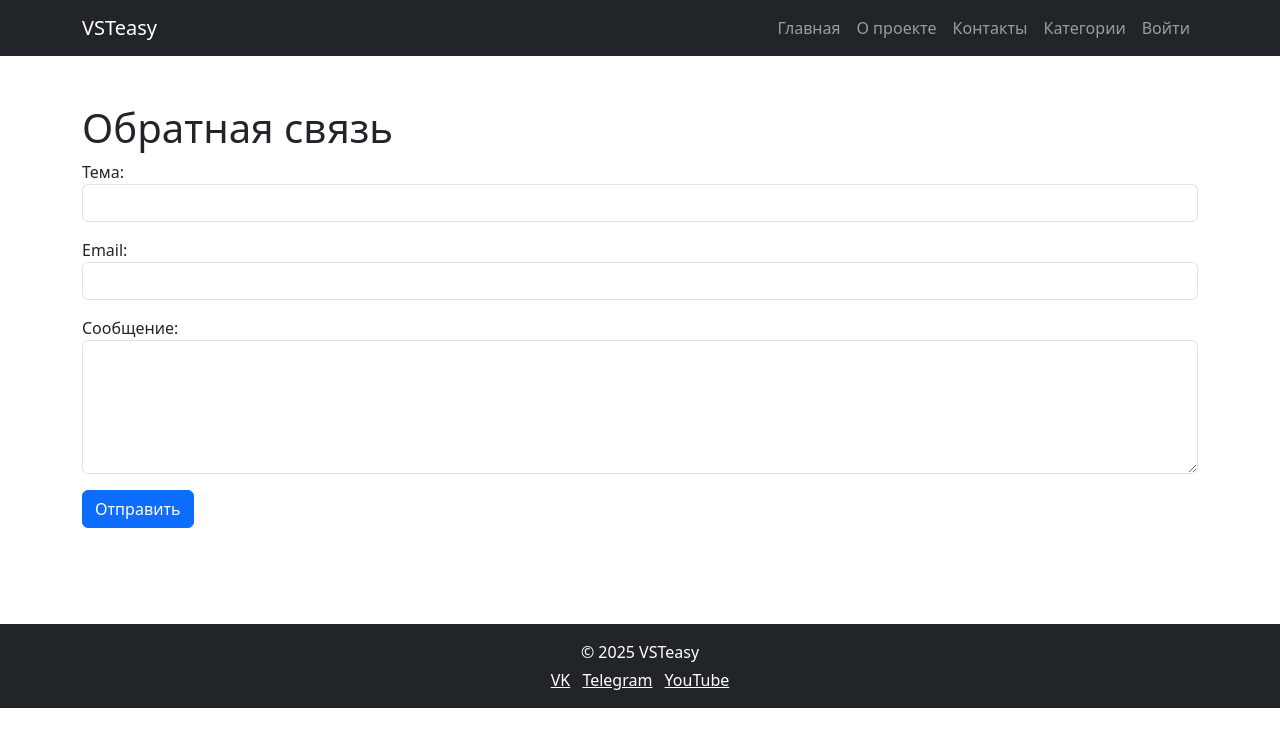
After one commit to 4-EyedGuy/first_web_project, a Django app: page /contact/ in a window 1280 px wide. The commit adds this page. Shown: the top 747 px of the page. Run offline with Django 5.2, Linux system fonts and the light colour scheme.

Commit message:
Task 8 ready

```diff
--- a/config/urls.py
+++ b/config/urls.py
@@ -1,6 +1,6 @@
 from django.contrib import admin
 from django.urls import path
-from pages.views import index, about, plugin_detail
+from pages.views import index, about, plugin_detail, contact
 from django.conf import settings
 from django.conf.urls.static import static
 
@@ -8,7 +8,7 @@ urlpatterns = [
     path('admin/', admin.site.urls),
     path('', index, name='home'),
     path('about/', about, name='about'),
-
+    path('contact/', contact, name='contact'),
     path('plugin/<int:pk>/', plugin_detail, name='plugin_detail'),
 ]
 
--- /dev/null
+++ b/pages/forms.py
@@ -0,0 +1,19 @@
+from django import forms
+
+
+class FeedbackForm(forms.Form):
+    subject = forms.CharField(
+        label='Тема',
+        max_length=100,
+        widget=forms.TextInput(attrs={'class': 'form-control'})
+    )
+
+    email = forms.EmailField(
+        label='Email',
+        widget=forms.EmailInput(attrs={'class': 'form-control'})
+    )
+
+    text = forms.CharField(
+        label='Сообщение',
+        widget=forms.Textarea(attrs={'class': 'form-control', 'rows': 5})
+    )
--- a/pages/templates/pages/base.html
+++ b/pages/templates/pages/base.html
@@ -33,6 +33,10 @@
                     </li>
 
                     <li class="nav-item">
+                        <a class="nav-link" href="{% url 'contact' %}">Контакты</a>
+                    </li>
+
+                    <li class="nav-item">
                         <a class="nav-link" href="#">Категории</a>
                     </li>
 
--- /dev/null
+++ b/pages/templates/pages/contact.html
@@ -0,0 +1,35 @@
+{% extends 'pages/base.html' %}
+
+{% block title %}Контакты{% endblock %}
+
+{% block content %}
+
+<div class="container py-5">
+    <h1>Обратная связь</h1>
+
+    <form method="post">
+        {% csrf_token %}
+
+        <div class="mb-3">
+            {{ form.subject.label_tag }}
+            {{ form.subject }}
+        </div>
+
+        <div class="mb-3">
+            {{ form.email.label_tag }}
+            {{ form.email }}
+        </div>
+
+        <div class="mb-3">
+            {{ form.text.label_tag }}
+            {{ form.text }}
+        </div>
+
+        <button type="submit" class="btn btn-primary">
+            Отправить
+        </button>
+    </form>
+
+</div>
+
+{% endblock %}
--- a/pages/views.py
+++ b/pages/views.py
@@ -1,5 +1,7 @@
 from django.shortcuts import render, get_object_or_404
 from .models import Plugin
+from .forms import FeedbackForm
+from django.shortcuts import redirect
 
 def index(request):
     items = Plugin.objects.all()
@@ -21,3 +23,17 @@ def plugin_detail(request, pk):
     return render(request, 'pages/detail.html', {
         'plugin': plugin
     })
+
+def contact(request):
+    if request.method == 'POST':
+        form = FeedbackForm(request.POST)
+
+        if form.is_valid():
+            print(form.cleaned_data)
+
+            return redirect('home')
+
+    else:
+        form = FeedbackForm()
+
+    return render(request, 'pages/contact.html', {'form': form})
```
